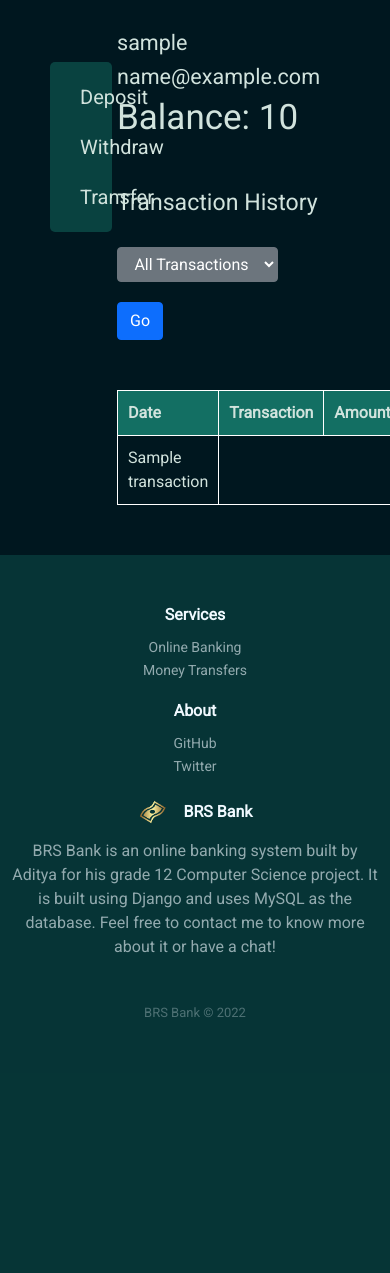
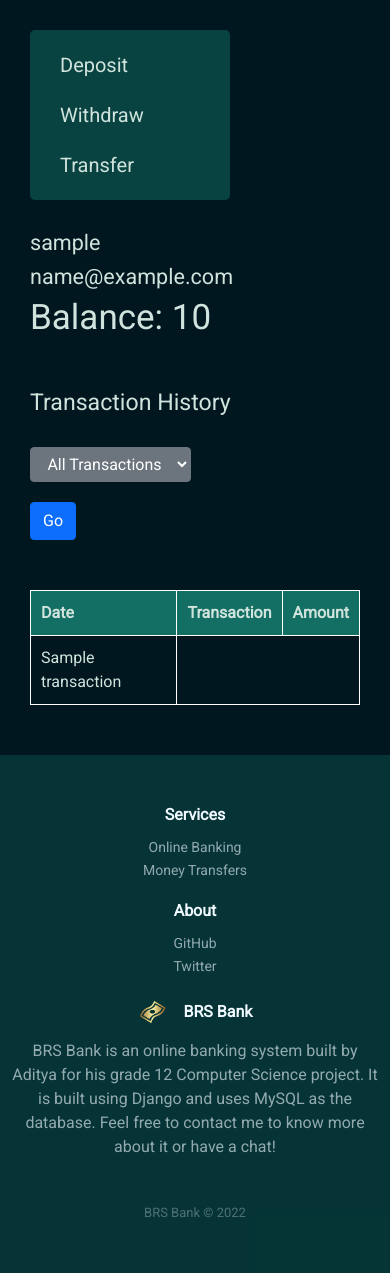
Before and after one commit to adiii07/grade-12-cs-project, a Django app: template bank_manager/templates/dashboard.html in a window 390 px wide. Shown: the part 58-1331 px from the top of the page. Before the commit the page ends 1075 px from the top, so only its background shows below. Run offline with Django 4.2, Linux system fonts and the light colour scheme; tables that the repository leaves empty hold one stand-in row (values such as "Sample post"); the template is opened without the code that fills it: values that come from a table or form of the project are taken from there, most other values are stand-ins (such as "Sample title", 1, 10 or a date in 2020); some libraries are stand-ins or nearby versions.

Commit message:
fixed responsiveness

```diff
--- a/bank_manager/static/css/dashboard.css
+++ b/bank_manager/static/css/dashboard.css
@@ -5,7 +5,7 @@
     display: flex;
     flex-flow: column nowrap;
     background-color: #136f637f;
-    width: 16vw;
+    width: 200px;
     position: fixed;
     left: 30px;
     top: 100px;
@@ -26,6 +26,16 @@
 .right-section {
     margin-left: 30vw;
     margin-bottom: 50px;
+}
+
+@media screen and (max-width: 768px) {
+    .menu {
+        position: static;
+        margin: 30px;
+    }
+    .right-section {
+        margin: 30px;
+    }
 }
 
 .details {
--- a/bank_manager/static/css/style.css
+++ b/bank_manager/static/css/style.css
@@ -119,6 +119,24 @@ nav {
     align-items: space-around;
   }
 
+.bank-logo {
+    float: right;
+    width: 35%;
+    margin: 100px 100px 0 0;
+}
+
+@media screen and (max-width: 768px) {
+    .register-form {
+      margin: 10%;
+    }
+
+    .bank-logo {
+      float: none;
+      margin: 50px 0;
+      width: 70%;
+  }
+  }
+
 .register-form input {
       padding: 10px;
       border-radius: 10px;
@@ -128,15 +146,9 @@ nav {
     margin-left: 30px;
 }
 
-  .form-group {
+.form-group {
     margin: 30px;
   }
-
-.bank-logo {
-    float: right;
-    width: 35%;
-    margin: 100px 100px 0 0;
-}
 
 .main-btn {
   background: #d9ad34;
```
